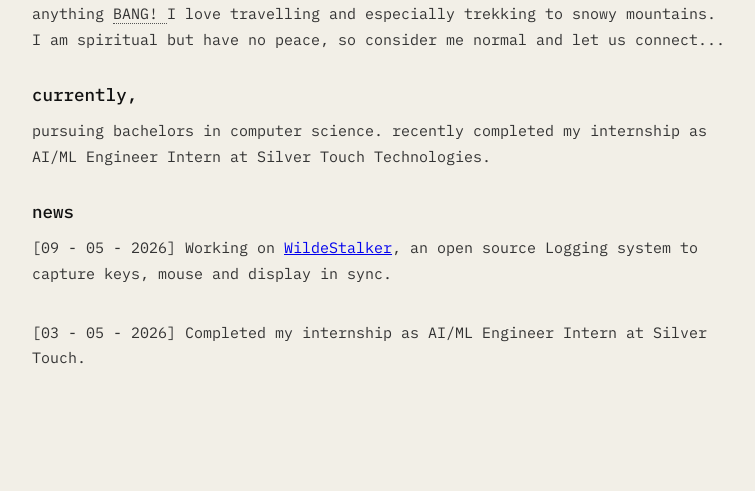
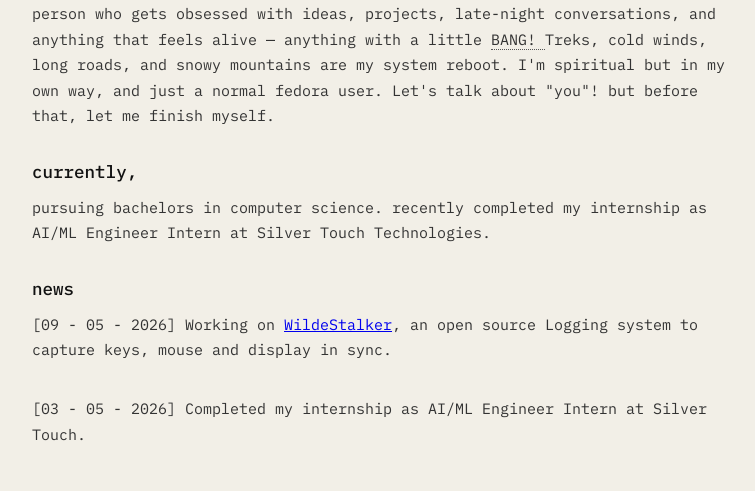
Before and after one commit to mrunalnshah/mrunalnshah.github.io, a plain HTML site: page index.html in a window 1280 px wide. Shown: the part 555-1046 px from the top of the page, without its empty margins (258-1013 px from the left). Before the commit the page ends 970 px from the top, so only its background shows below. Drawn offline with Linux system fonts and the light colour scheme.

Commit message:
Content Update

```diff
--- a/index.html
+++ b/index.html
@@ -181,13 +181,16 @@
     </p>
 
     <p>
-      I read, code, listen, eat and play games. I love talking and working on
-      anything
+      I read, code, listen, eat, and lose hours playing games. I'm the kind of
+      person who gets obsessed with ideas, projects, late-night conversations,
+      and anything that feels alive — anything with a little
       <span class="bang"
         >BANG! <span class="bang-tooltip"> (qu)Bit, Atoms, Neurons, Genes</span>
       </span>
-      I love travelling and especially trekking to snowy mountains. I am
-      spiritual but have no peace, so consider me normal and let us connect...
+
+      Treks, cold winds, long roads, and snowy mountains are my system reboot.
+      I'm spiritual but in my own way, and just a normal fedora user. Let's talk
+      about "you"! but before that, let me finish myself.
     </p>
 
     <h3>currently,</h3>
```
